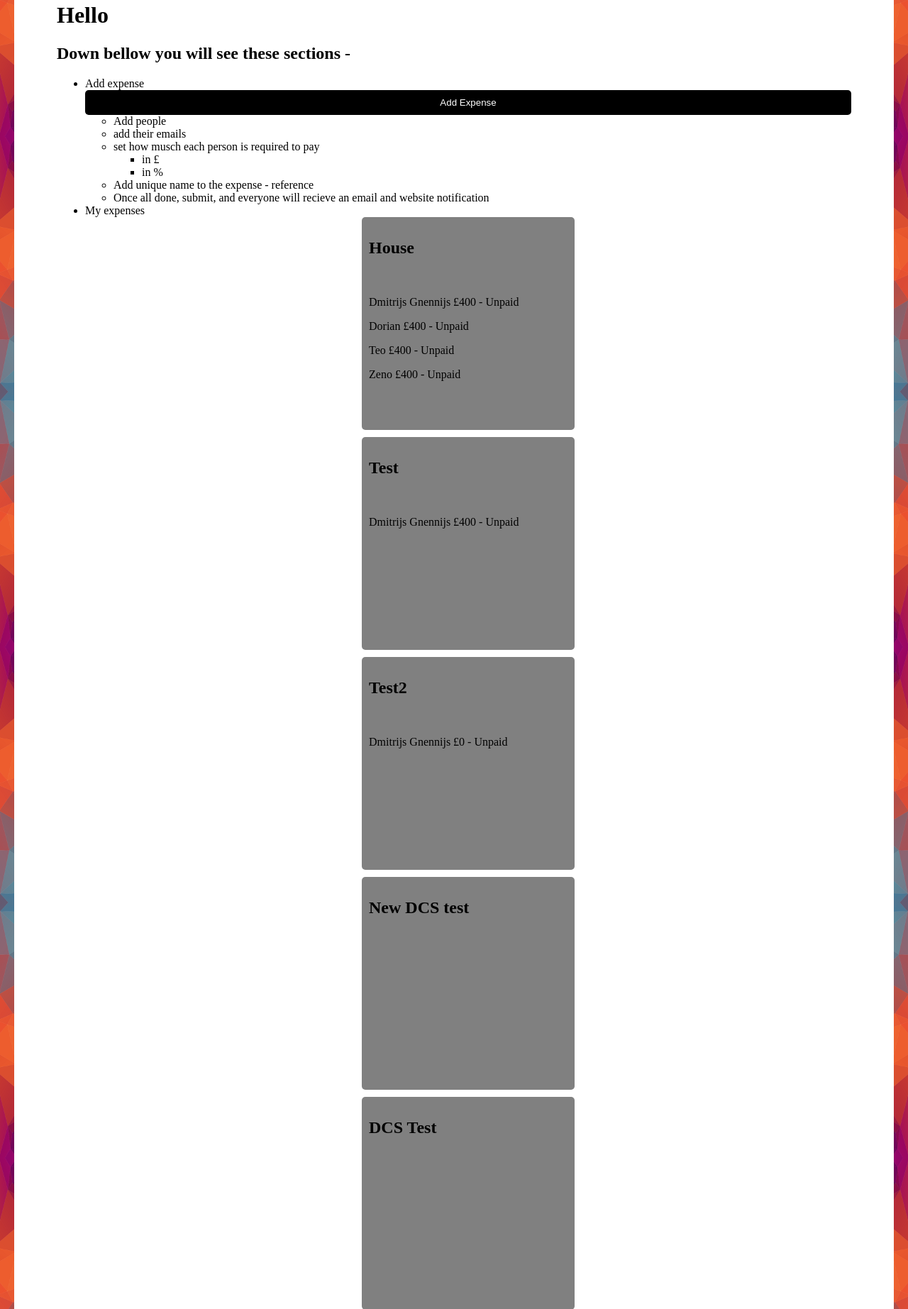
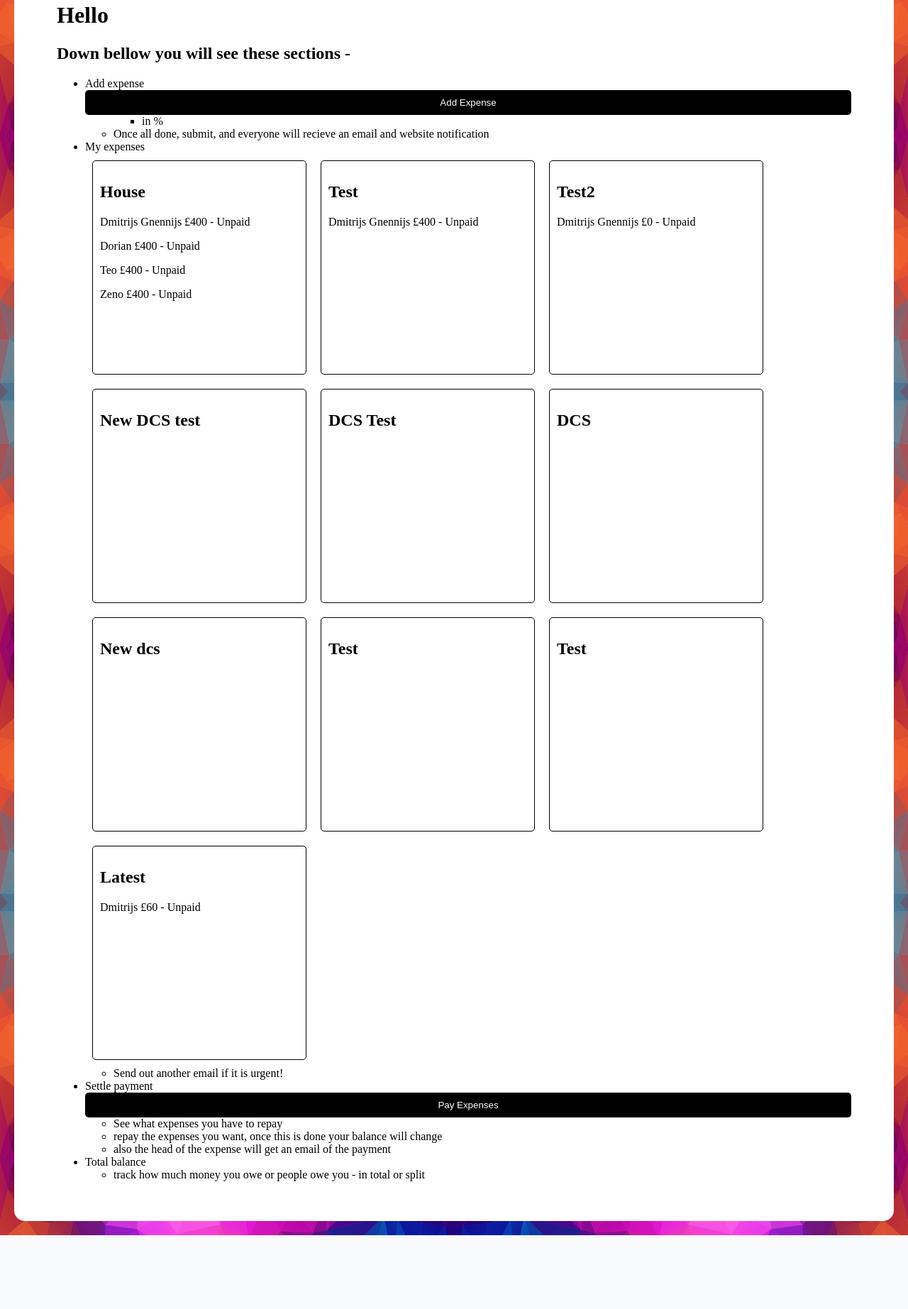
Before and after one commit to u1909586/cs139-coursework, a PHP site: page /index.php in a window 1280 px wide. Shown: the part 168-2013 px from the top of the page at 71% size. After the commit the page ends 1909 px from the top, so only its background shows below. Run offline with PHP 8.4, Linux system fonts and the light colour scheme; the visitor is signed in with stand-in values (Sample User, id 1); data comes from the database, SQL or seed files in the repository.

Commit message:
my expenses are shown in a nicer style, background could have random colours.

```diff
--- a/add_expense.inc.php
+++ b/add_expense.inc.php
@@ -15,7 +15,6 @@ while ($row = $result->fetchArray()) {
   $expenseID = "{$row['ExpenseID']}";
 }
 for ($i=1; $i <= count($array) ; $i++) {
-  echo "here";
   $stmt = $db->prepare("INSERT INTO ExpenseOwe(ExpenseID, UserID, Name, Amount, Reference, Email, Paid) Values(:expenseID, :userID, :name, :amount, :reference, :email, 0)");
   $stmt->bindValue(':expenseID', $expenseID, SQLITE3_INTEGER); // Change the expense ID to the correct expense ID;
   $stmt->bindValue(':userID', $_SESSION['userID'], SQLITE3_INTEGER);
--- a/css/main.css
+++ b/css/main.css
@@ -93,13 +93,19 @@ li a:hover{
 }
 
 .my_expense {
-  margin: auto;
-  margin-bottom: 10px;
+  margin: 10px;
+  float: left;
   width: 280px;
   height: 280px;
   border-radius: 5px;
-  background: grey;
+  background: white;
   padding: 10px ;
+  border: 1px solid black;
+}
+
+.my_made_exp {
+  width: 100%;
+  overflow: auto;
 }
 
 input[type=text], input[type=password] {
@@ -112,10 +118,11 @@ input[type=text], input[type=password] {
 }
 
 main {
-  margin: 20px 20px 20px 20px;
-  padding: 10px 20px 10px 20px;
+  margin: 20px;
+  padding: 10px 20px;
   border-radius: 15px;
   background: white;
+  overflow: hidden;
 }
 footer {
   background-color: gray;
--- a/logged_in.php
+++ b/logged_in.php
@@ -7,20 +7,14 @@
       <button type="submit" name="add-expense">Add Expense</button>
     </form>
     <ul>
-      <li>Add people</li>
-      <li>add their emails</li>
-      <li>set how musch each person is required to pay</li>
       <ul>
-        <li>in £</li>
         <li>in %</li>
       </ul>
-      <li>Add unique name to the expense - reference</li>
       <li>Once all done, submit, and everyone will recieve an email and website notification</li>
     </ul>
     <li>My expenses</li>
     <?php require 'my_expense.php'; ?>
     <ul>
-      <li>See what expenses you have added and the payment status of people</li>
       <li>Send out another email if it is urgent!</li>
     </ul>
     <li>Settle payment</li>
--- a/my_expense.php
+++ b/my_expense.php
@@ -4,11 +4,12 @@ $db = new SQLite3('todo.db');
 $stmt = $db->prepare("SELECT * FROM Expenses Where UserID = :userID;");
 $stmt->bindValue(':userID', $userID, SQLITE3_INTEGER);
 $result = $stmt->execute();
+echo "<div class='my_made_exp'>";
 while ($row = $result->fetchArray()) {
   $name = "{$row['Name']}";
   $expenseID = "{$row['ExpenseID']}";
   ?><div class='my_expense' onclick='location.href="open_my_expense.php";'><?php
-    echo "<h2>$name</h2> <br>";
+    echo "<h2>$name</h2>";
     $stmt = $db->prepare("SELECT * FROM ExpenseOwe Where ExpenseID = :userID;");
     $stmt->bindValue(':userID', $expenseID, SQLITE3_INTEGER);
     $result_exp = $stmt->execute();
@@ -22,8 +23,9 @@ while ($row = $result->fetchArray()) {
       else {
         $paid = "Paid";
       }
-      echo "<p>$people £$amount - $paid</p>";
+      echo "<p>$people &pound$amount - $paid</p>";
     }
     echo "</div>";
 }
+echo "</div>";
  ?>
```
